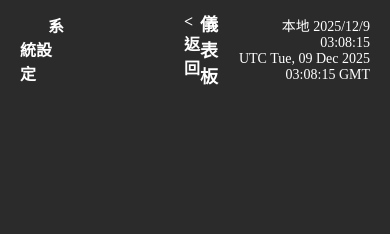
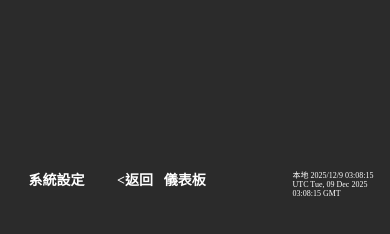
Before and after one commit to shian013/cptc_ipms_demo, a plain HTML site: page title_bar.html in a window 390 px wide. Drawn offline with Linux system fonts and the light colour scheme.

Commit message:
Fix some page display and add Favicon.ico.

```diff
--- a/title_bar.html
+++ b/title_bar.html
@@ -3,10 +3,57 @@
 <head>
 <style>
     body { margin: 0; background-color: #2b2b2b; color: white; font-family: 'Microsoft JhengHei'; }
-    .topbar { display: flex; justify-content: space-between; align-items: center; padding: 10px 20px; }
-    .left { display: flex; gap: 120px; font-weight: bold; }
-    .center { font-size: 18px; font-weight: bold; }
-    .right { text-align: right; font-size: 14px; }
+    .topbar { display: flex; justify-content: flex-start; align-items: center; padding: 0; flex-wrap: nowrap; overflow: auto; }
+    .topbar::-webkit-scrollbar {
+        height: 6px; /* 捲動條高度 */
+    }
+    .topbar::-webkit-scrollbar-thumb {
+        background: #555;
+        border-radius: 3px;
+    }
+
+    .left { position: absolute; left: 1%; top: 20%; font-size: 16px; display: flex; font-weight: bold; flex-shrink: 0; }
+    .center { position: absolute; left: 50%; top: 20%; font-size: 16px; font-weight: bold; flex: 1; text-align: center; flex-shrink: 0; }
+    .right { position: absolute; left: 75%; top: 20%; text-align: right; font-size: 14px; flex-shrink: 0; }
+    /* 返回按鈕固定位置 */
+    .back {
+        position: absolute;
+        left: 32%;
+        top: 20%;
+        background-color: transparent;
+        color: white;
+        cursor: pointer;
+        font-size: 16px;
+        font-weight: bold;
+        border: none;
+    }
+    /* 手機版調整 */
+    @media (max-width: 600px) {
+        .topbar {
+        flex-direction: column;
+        align-items: flex-start;
+        gap: 10px;
+        }
+        .left {
+        font-size: 14px;
+        gap: 20px;
+        flex-wrap: wrap;
+        }
+        .center {
+        left: 42%;
+        font-size: 14px;
+        text-align: left;
+        }
+        .right {
+        font-size: 8px;
+        text-align: left;
+        }
+        .back {
+        left: 30%; /* 保持比例 */
+        font-size: 14px;
+        }
+    }
+
 </style>
 <script>
 function updateTime() {
@@ -24,8 +71,8 @@ window.onload = updateTime;
 <div class='topbar'>
     <div class='left'>
         <span>&nbsp;&nbsp;&nbsp;&nbsp;&nbsp;&nbsp;&nbsp;系統設定</span>
-        <span><a href="#" style='color:white; text-decoration:none;' onclick="parent.document.getElementById('I3').src='marine_main.html'; return false;">&lt;返回</a></span>
     </div>
+    <div class="back" onclick="parent.document.getElementById('I3').src='marine_main.html'">&lt;返回</div>
     <div class='center'>儀表板</div>
     <div class='right'>
         <div id='local-time'></div>
```
Also changed, not shown: index.html (+4 -4 lines), marine_main.html (+16 -14 lines), shaft.html (+9 -3 lines), favicon.ico (added).
